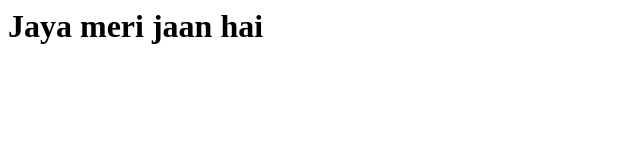
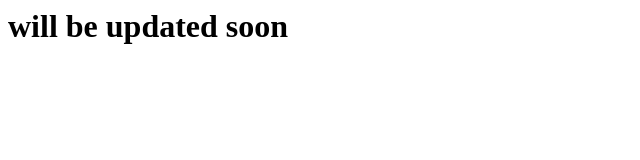
Before and after one commit to Anubhavsanu63/Anubhavsanu63.github.io, a plain HTML site: page index.html in a window 1280 px wide. Shown: the whole page, without its empty margins (0-640 px from the left). Drawn offline with Linux system fonts and the light colour scheme.

Commit message:
Update index.html

```diff
--- a/index.html
+++ b/index.html
@@ -1 +1 @@
-<h1> Jaya meri jaan hai </h1>
+<h1> will be updated soon <h1>
```
